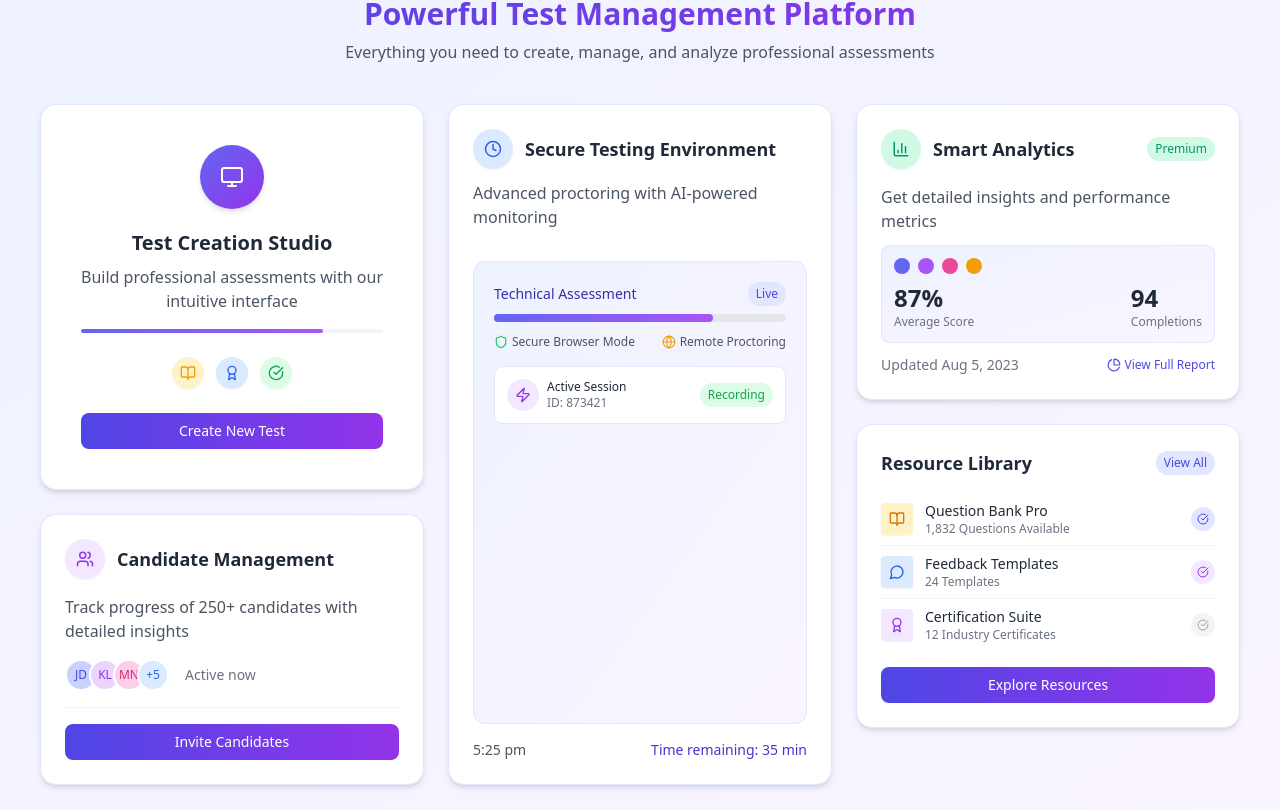
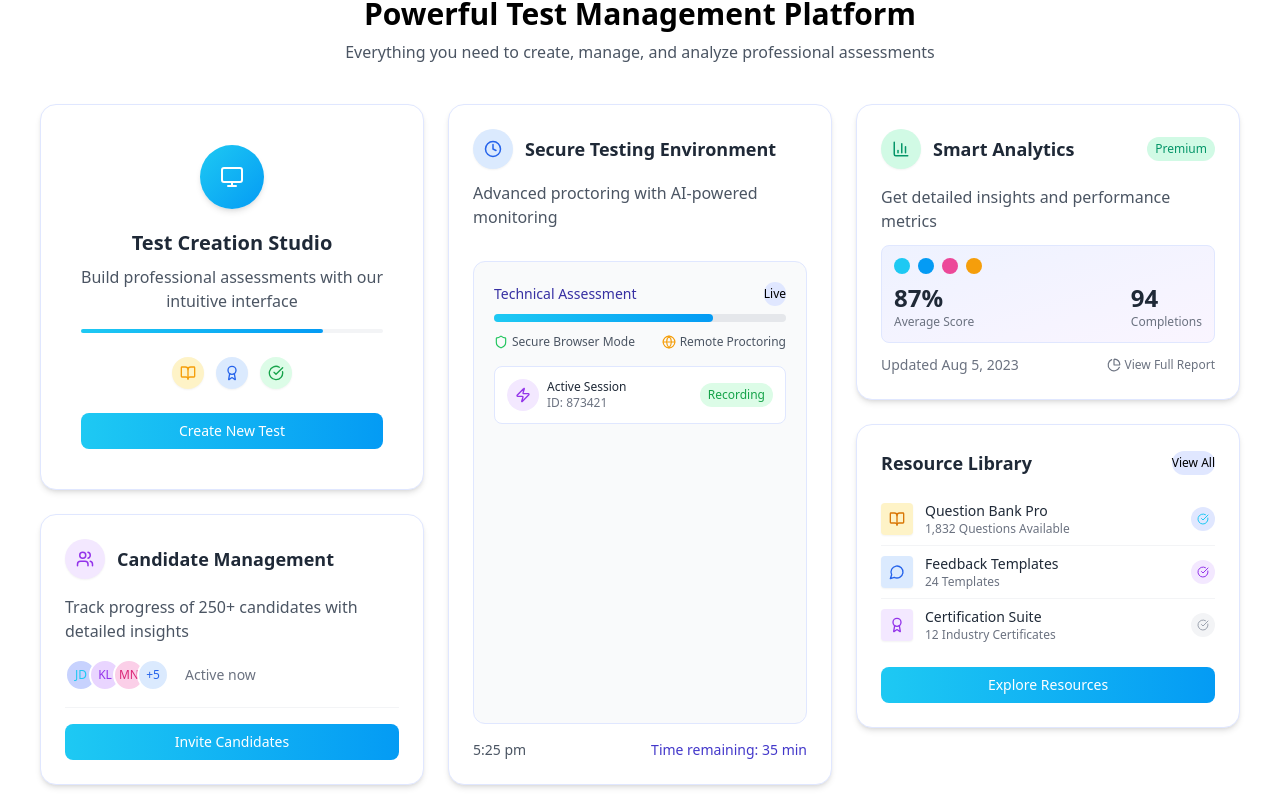
Before and after one commit to aasim-ahmed/e-test-platform-frontend, a React (Vite) app: page / in a window 1280 px wide. Shown: the part 990-1800 px from the top of the page. Built offline with nearby package versions, Linux system fonts and the light colour scheme.

Commit message:
My todays work

```diff
--- a/src/pages/Features.jsx
+++ b/src/pages/Features.jsx
@@ -4,26 +4,25 @@ import { BookOpen, Monitor, Award, CheckCircle, Users, Clock, BarChart3, Globe,
 
 export default function Features() {
   return (
-    <div className="w-full bg-gradient-to-br from-indigo-50 to-purple-50 p-6 md:p-10">
+    <div className="w-full bg-white p-6 md:p-10">
       <div className="max-w-7xl mx-auto">
         <div className="text-center mb-10">
-          <h2 className="text-3xl font-bold bg-gradient-to-r from-indigo-600 to-purple-600 bg-clip-text text-transparent">Powerful Test Management Platform</h2>
+          <h2 className="text-3xl font-bold ">Powerful Test Management Platform</h2>
           <p className="text-gray-600 mt-2">Everything you need to create, manage, and analyze professional assessments</p>
         </div>
-
-        <div className="grid grid-cols-12 gap-6">
+       <div className="grid grid-cols-12 gap-6">
           {/* Left Column */}
           <div className="col-span-12 md:col-span-4">
             <div className="bg-white rounded-2xl shadow-md p-6 mb-6 border border-indigo-100 hover:shadow-lg transition-shadow">
               <div className="flex flex-col items-center text-center p-4">
-                <div className="h-16 w-16 rounded-full bg-gradient-to-br from-indigo-500 to-purple-600 flex items-center justify-center mb-3 shadow-md">
+                <div className="h-16 w-16 rounded-full bg-gradient-to-br from-custom1 to-custom2 flex items-center justify-center mb-3 shadow-md">
                   <Monitor size={24} className="text-white" />
                 </div>
                 <h3 className="text-xl font-semibold text-gray-800 mt-2">Test Creation Studio</h3>
                 <p className="text-gray-600 mt-2">Build professional assessments with our intuitive interface</p>
 
                 <div className="mt-4 w-full bg-gray-100 h-1 rounded-full">
-                  <div className="bg-gradient-to-r from-indigo-500 to-purple-500 h-1 rounded-full w-4/5"></div>
+                  <div className="bg-gradient-to-r from-custom1 to-custom2 h-1 rounded-full w-4/5"></div>
                 </div>
 
                 <div className="flex mt-6 gap-3">
@@ -38,7 +37,7 @@ export default function Features() {
                   </div>
                 </div>
 
-                <div className="mt-6 bg-gradient-to-r from-indigo-600 to-purple-600 text-white text-center py-2 px-6 rounded-lg text-sm font-medium cursor-pointer hover:opacity-90 transition-opacity w-full">
+                <div className="mt-6 bg-gradient-to-r from-custom1 to-custom2 text-white text-center py-2 px-6 rounded-lg text-sm font-medium cursor-pointer hover:opacity-90 transition-opacity w-full">
                   Create New Test
                 </div>
               </div>
@@ -55,7 +54,7 @@ export default function Features() {
 
               <div className="mt-4 flex gap-2">
                 <div className="flex -space-x-2">
-                  <div className="h-8 w-8 rounded-full bg-indigo-200 border-2 border-white flex items-center justify-center text-xs font-medium text-indigo-600">JD</div>
+                  <div className="h-8 w-8 rounded-full bg-indigo-200 border-2 border-white flex items-center justify-center text-xs font-medium text-custom1">JD</div>
                   <div className="h-8 w-8 rounded-full bg-purple-200 border-2 border-white flex items-center justify-center text-xs font-medium text-purple-600">KL</div>
                   <div className="h-8 w-8 rounded-full bg-pink-200 border-2 border-white flex items-center justify-center text-xs font-medium text-pink-600">MN</div>
                   <div className="h-8 w-8 rounded-full bg-blue-100 border-2 border-white flex items-center justify-center text-xs font-medium text-blue-600">+5</div>
@@ -64,7 +63,7 @@ export default function Features() {
               </div>
 
               <div className="mt-4 pt-4 border-t border-gray-100">
-                <div className="bg-gradient-to-r from-indigo-600 to-purple-600 text-white text-center py-2 px-4 rounded-lg text-sm font-medium cursor-pointer hover:opacity-90 transition-opacity">
+                <div className="bg-gradient-to-r from-custom1to-purple-600 text-white text-center py-2 px-4 rounded-lg text-sm font-medium cursor-pointer hover:opacity-90 transition-opacity">
                   Invite Candidates
                 </div>
               </div>
@@ -84,14 +83,14 @@ export default function Features() {
                 <p className="text-gray-600">Advanced proctoring with AI-powered monitoring</p>
               </div>
 
-              <div className="flex-grow p-5 bg-gradient-to-br from-indigo-50 to-purple-50 rounded-xl my-4 border border-indigo-100">
+              <div className="flex-grow p-5 bg-gray-50 rounded-xl my-4 border border-indigo-100">
                 <div className="flex items-center justify-between mb-2">
                   <span className="text-sm font-medium text-indigo-800">Technical Assessment</span>
-                  <span className="text-xs bg-indigo-100 text-indigo-600 px-2 py-1 rounded-full">Live</span>
+                  <span className="text-xs bg-indigo-100 text-custom1px-2 py-1 rounded-full">Live</span>
                 </div>
 
                 <div className="h-2 w-full bg-gray-200 rounded-full mb-3">
-                  <div className="h-2 w-3/4 bg-gradient-to-r from-indigo-500 to-purple-500 rounded-full"></div>
+                  <div className="h-2 w-3/4 bg-gradient-to-r from-custom1 to-custom2 rounded-full"></div>
                 </div>
 
                 <div className="flex justify-between items-center">
@@ -144,8 +143,8 @@ export default function Features() {
 
               <div className="mt-2 bg-gradient-to-br from-indigo-50 to-purple-50 p-3 rounded-lg border border-indigo-100">
                 <div className="flex gap-2 mb-2">
-                  <div className="h-4 w-4 rounded-full bg-indigo-500"></div>
-                  <div className="h-4 w-4 rounded-full bg-purple-500"></div>
+                  <div className="h-4 w-4 rounded-full bg-custom1"></div>
+                  <div className="h-4 w-4 rounded-full bg-custom2"></div>
                   <div className="h-4 w-4 rounded-full bg-pink-500"></div>
                   <div className="h-4 w-4 rounded-full bg-amber-500"></div>
                 </div>
@@ -163,7 +162,7 @@ export default function Features() {
 
               <div className="flex items-center justify-between text-sm text-gray-500 mt-3">
                 <span>Updated Aug 5, 2023</span>
-                <div className="flex items-center text-indigo-600 cursor-pointer">
+                <div className="flex items-center text-custom1cursor-pointer">
                   <PieChart size={14} className="mr-1" />
                   <span className="text-xs font-medium">View Full Report</span>
                 </div>
@@ -173,7 +172,7 @@ export default function Features() {
             <div className="bg-white rounded-2xl shadow-md p-6 border border-indigo-100 hover:shadow-lg transition-shadow">
               <div className="flex items-center justify-between mb-4">
                 <h3 className="text-lg font-semibold text-gray-800">Resource Library</h3>
-                <span className="text-xs bg-indigo-100 text-indigo-600 px-2 py-1 rounded-full cursor-pointer">View All</span>
+                <span className="text-xs bg-indigo-100 text-custom1px-2 py-1 rounded-full cursor-pointer">View All</span>
               </div>
 
               <div className="flex items-center py-2 border-b border-gray-100">
@@ -185,7 +184,7 @@ export default function Features() {
                   <p className="text-xs text-gray-500">1,832 Questions Available</p>
                 </div>
                 <div className="h-6 w-6 rounded-full bg-indigo-100 flex items-center justify-center">
-                  <CheckCircle size={12} className="text-indigo-600" />
+                  <CheckCircle size={12} className="text-custom1" />
                 </div>
               </div>
 
@@ -215,7 +214,7 @@ export default function Features() {
                 </div>
               </div>
 
-              <div className="mt-4 bg-gradient-to-r from-indigo-600 to-purple-600 text-white text-center py-2 px-4 rounded-lg text-sm font-medium cursor-pointer hover:opacity-90 transition-opacity">
+              <div className="mt-4 bg-gradient-to-r from-custom1to-purple-600 text-white text-center py-2 px-4 rounded-lg text-sm font-medium cursor-pointer hover:opacity-90 transition-opacity">
                 Explore Resources
               </div>
             </div>
```
